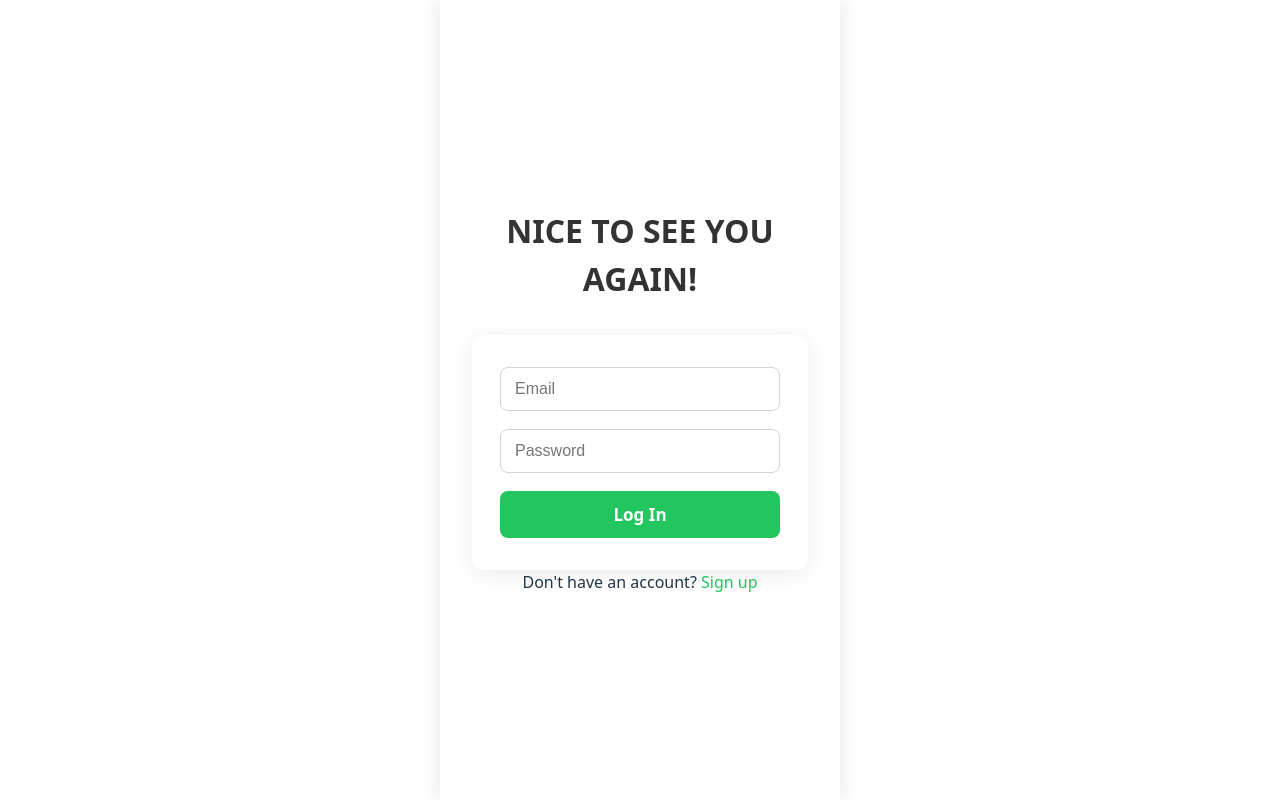
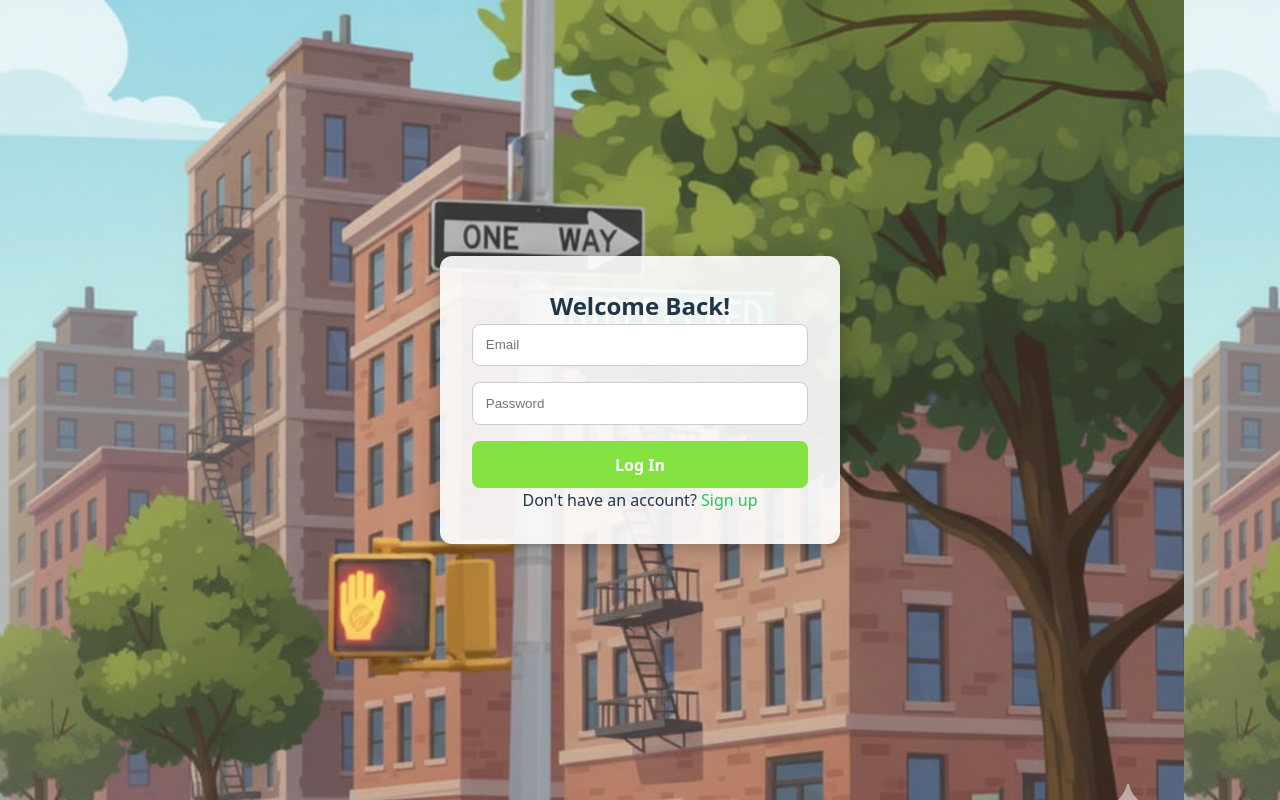
Before and after one commit to BrandonLau8/streetcred, a React app in the folder frontend/: page /login in a window 1280 px wide. Built offline with nearby package versions, Linux system fonts and the light colour scheme; the HTML template or start-up script is replaced by a standard one.

Commit message:
login signup change

```diff
--- a/frontend/src/pages/LoginPage.css
+++ b/frontend/src/pages/LoginPage.css
@@ -1,62 +1,25 @@
-.main-site {
-    display: flex;
-    flex-direction: column;
-    align-items: center;
-    justify-content: center;
-    min-height: 100vh;
-    background-color: #ffffff;
-    font-family: system-ui, -apple-system, sans-serif;
-    max-width: 400px;
-    margin: 0 auto;
-    box-shadow: 0 0 20px rgba(0,0,0,0.1);
-    padding: 2rem;
+.login-page {
+  min-height: 100vh;
+  width: 100vw;
+  display: flex;
+  align-items: center;
+  justify-content: center;
+
+  /* background options: */
+  background-image: url('../images/StreetCredLanding.png');
+  /* or background-color: #0e0e0e; */
+  /* or background-image: url('../images/login-bg.jpg');
+     background-size: cover;
+     background-position: center; */
 }
 
-h2 {
-    color: #333;
-    margin-bottom: 2rem;
-    font-weight: bold;
-    font-size: 2rem;
-    text-align: center;
+/* Card styling */
+.main-site {
+  background: rgba(255, 255, 255, 0.9);
+  padding: 2rem;
+  border-radius: 12px;
+  box-shadow: 0 4px 20px rgba(0, 0, 0, 0.25);
+  max-width: 400px;
+  width: 90%;
+  text-align: center;
 }
-
-.auth-form {
-    background: #fff;
-    padding: 32px 28px;
-    border-radius: 12px;
-    box-shadow: 0 4px 24px rgba(0,0,0,0.08);
-    display: flex;
-    flex-direction: column;
-    gap: 18px;
-    min-width: 320px;
-    width: 100%;
-}
-
-.auth-form input {
-    padding: 12px 14px;
-    border: 1px solid #d1d5db;
-    border-radius: 8px;
-    font-size: 16px;
-    outline: none;
-    transition: border-color 0.2s;
-}
-
-.auth-form input:focus {
-    border-color: #22c55e;
-}
-
-.auth-form button {
-    padding: 12px 0;
-    background: #22c55e;
-    color: #fff;
-    border: none;
-    border-radius: 8px;
-    font-size: 17px;
-    font-weight: 600;
-    cursor: pointer;
-    transition: background 0.2s;
-}
-
-.auth-form button:hover {
-    background: #16a34a;
-}
--- a/frontend/src/pages/LoginPage.jsx
+++ b/frontend/src/pages/LoginPage.jsx
@@ -29,8 +29,9 @@ function Login() {
     return (
         <>
 
-        <div className="main-site">
-            <h2>NICE TO SEE YOU AGAIN!</h2>
+                <div className="login-page">   {/* background container */}
+        <div className="main-site">  {/* the actual card */}
+            <h2>Welcome Back!</h2>
             <form className="auth-form" onSubmit={handleSubmit}>
             <input
                 type="email"
@@ -51,6 +52,8 @@ function Login() {
             <Link to="/signup" className="signup-link">Sign up</Link>
             </div>
         </div>
+        </div>
+
         </>
 
     )
--- a/frontend/src/pages/SignUp.css
+++ b/frontend/src/pages/SignUp.css
@@ -1,4 +1,4 @@
-.main-site {
+/* .main-site {
     display: flex;
     flex-direction: column;
     align-items: center;
@@ -105,4 +105,50 @@ form button:hover {
 
 .popup button:hover {
     background: #16a34a;
+} */
+ /* Full-page background */
+.signup-page {
+  min-height: 100vh;
+  width: 100vw;
+  display: flex;
+  align-items: center;
+  justify-content: center;
+
+  /* Background options — pick one: */
+  /*background: linear-gradient(135deg, #82c751, #2a411a);
+  /* background-color: #0e0e0e; */
+  background-image: url('../images/StreetCredLanding.png');
+     background-size: cover;
+     background-position: center;
 }
+
+/* Signup card */
+.main-site {
+  background: rgba(255, 255, 255, 0.9);
+  padding: 2rem;
+  border-radius: 12px;
+  box-shadow: 0 4px 20px rgba(0,0,0,0.25);
+  max-width: 400px;
+  width: 90%;
+  text-align: center;
+}
+
+/* Optional: style inputs/buttons nicely */
+.main-site input {
+  width: 100%;
+  padding: 0.8rem;
+  margin-bottom: 1rem;
+  border-radius: 8px;
+  border: 1px solid #ccc;
+}
+
+.main-site button {
+  width: 100%;
+  padding: 0.8rem;
+  border: none;
+  border-radius: 8px;
+  background: #83e140;
+  color: #fff;
+  font-weight: 600;
+  cursor: pointer;
+}
--- a/frontend/src/pages/SignUp.jsx
+++ b/frontend/src/pages/SignUp.jsx
@@ -38,26 +38,27 @@ function Signup() {
 
     return (
         <>
-        <div className="main-site">
-            <h2>WELCOME</h2>
-            {/* En el evento del formulario, osea cuando le doy a submit voy a llamar a mi funcion llamada handleSubmit */}
+  <div className="signup-page">    {/* Background container */}
+    <div className="main-site">    {/* Card container */}
+      <h2>Nice To Meet You!</h2>
+
       <form onSubmit={handleSubmit}>
         <input
           type="email"
           placeholder="youremail@site.com"
           required
-                    //lo que se tipee como input setemail lo va a guardar en nuestra variable 'email' de arriba
           onChange={e => setemail(e.target.value)}
         />
         <input
           type="password"
           placeholder="Enter password"
           required
-                    //lo que se tipee como input setpassword lo va a guardar en nuestra variable 'password' de arriba
           onChange={e => setpassword(e.target.value)}
         />
         <button type="submit">Sign Up</button>
       </form>
+
+
       {showPopup && (
         <div className="popup-overlay">
           <div className="popup">
@@ -67,7 +68,9 @@ function Signup() {
         </div>
       )}
     </div>
+  </div>
 </>
+
     )
 }
 
```
Lines whose indentation alone changed are shown as unchanged.
